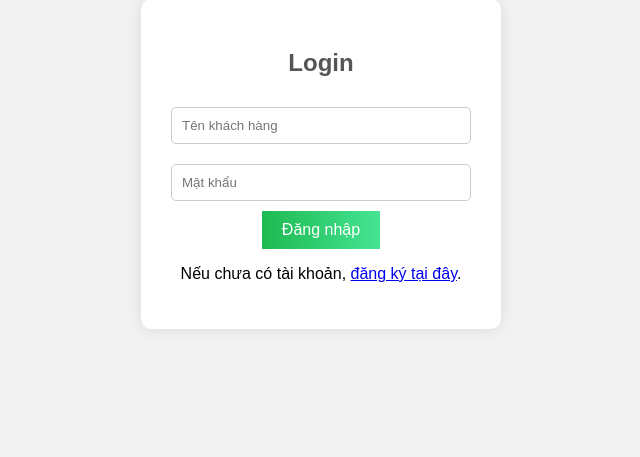
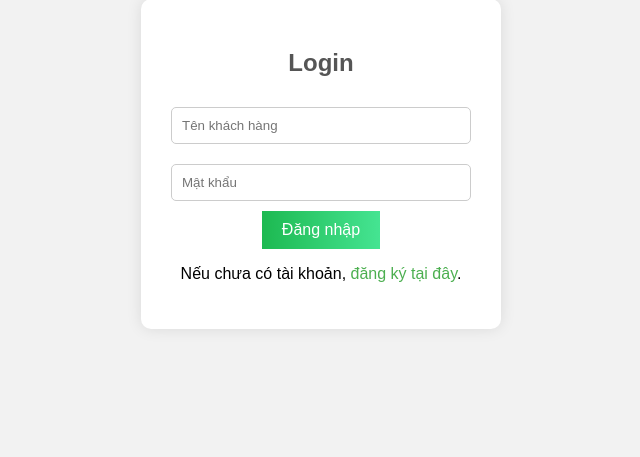
Before and after one commit to dondeptrai/Restaurant-System, a Django app: page /login/ in a window 1280 px wide. Shown: the part 244-701 px from the top of the page, without its empty margins (319-959 px from the left). Run offline with Django 5.2, Linux system fonts and the light colour scheme.

Commit message:
Update login.html

```diff
--- a/restaurant_sys/members/templates/login.html
+++ b/restaurant_sys/members/templates/login.html
@@ -61,6 +61,11 @@
             color: green;
             margin: 10px 0;
         }
+
+        .login-link a {
+            color: #4CAF50;
+            text-decoration: none;
+        }
     </style>
 </head>
 <body>
```
